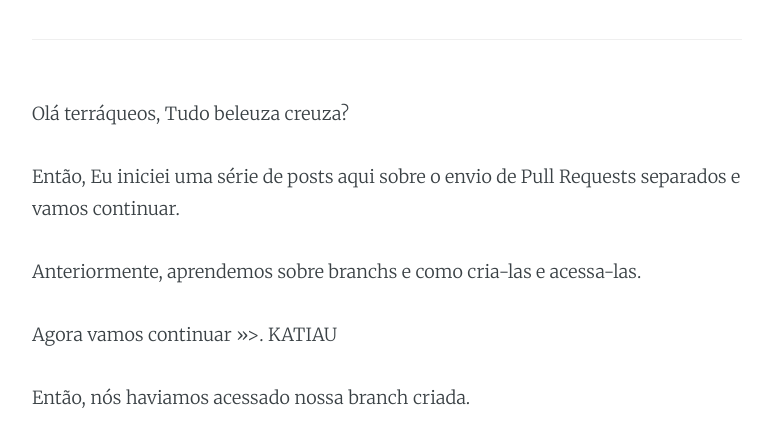
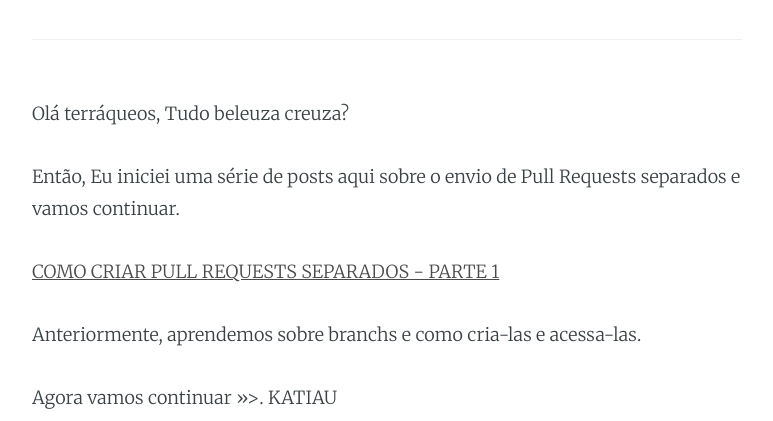
Before and after one commit to gkal19/blog, a Jekyll site: the page built from _posts/2016-07-11-pull-request-separados-2.markdown, in a window 1280 px wide and 900 px high, scrolled down 466 px, cut to the strip 0-421 px from the top of the window. Shown: the whole strip, without its empty margins (253-1026 px from the left). Built offline with Jekyll 4.4.1, drawn with Linux system fonts in a browser that asks for light colours; comment, search, counter and statistics services are not loaded.

Commit message:
post sobre pr

```diff
--- a/_posts/2016-07-11-pull-request-separados-2.markdown
+++ b/_posts/2016-07-11-pull-request-separados-2.markdown
@@ -14,6 +14,8 @@ Olá terráqueos,
 Tudo beleuza creuza?
 
 Então, Eu iniciei uma série de posts aqui sobre o envio de Pull Requests separados e vamos continuar.
+
+[COMO CRIAR PULL REQUESTS SEPARADOS - PARTE 1](https://gkal19.github.io/2016/07/11/pull-request-separados-1.html)
 
 Anteriormente, aprendemos sobre branchs e como cria-las e acessa-las.
 
```
